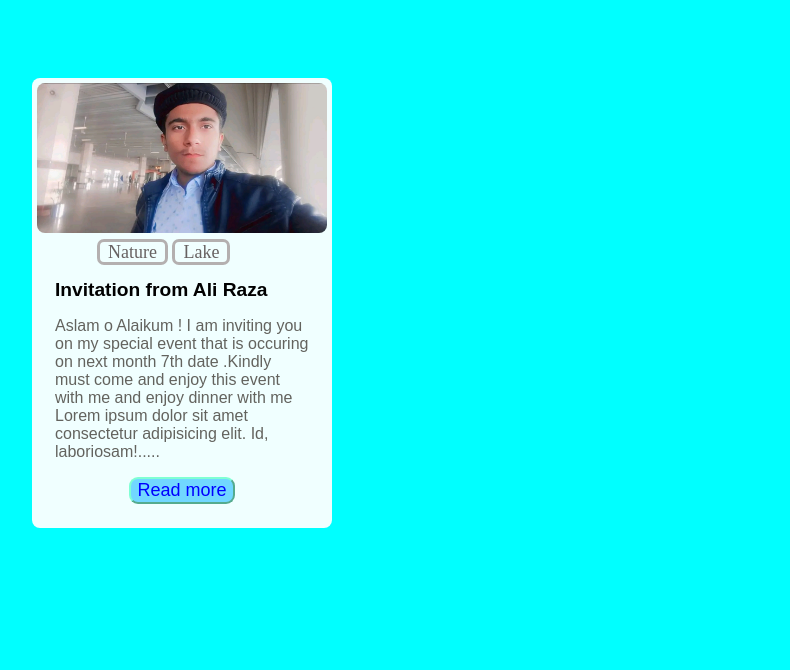
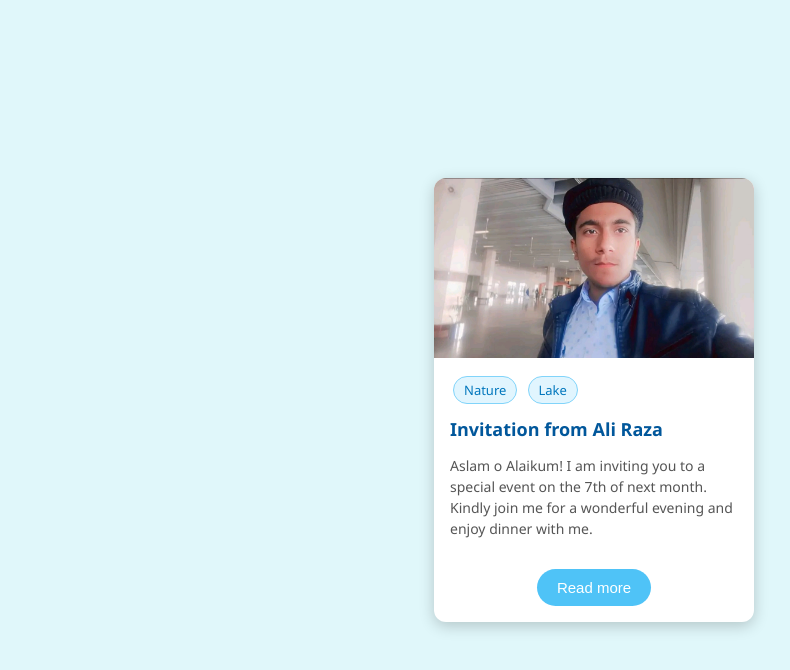
Before and after one commit to aliraza0321/My-Portfolio, a plain HTML site: page card.html in a window 1280 px wide. Shown: the whole page, without its empty margins (46-836 px from the left). Drawn offline with Linux system fonts and the light colour scheme.

Commit message:
card.html

```diff
--- a/card.html
+++ b/card.html
@@ -1,84 +1,111 @@
   <!DOCTYPE html>
 <html lang="en">
-
 <head>
-    <meta charset="UTF-8">
-    <meta name="viewport" content="width=device-width, initial-scale=1.0">
-    <title>Card</title>
+  <meta charset="UTF-8" />
+  <meta name="viewport" content="width=device-width, initial-scale=1.0"/>
+  <title>Invitation Card</title>
   <style>
     body {
-            background-color: aqua;
-            padding: 70px;
+      background-color: #e0f7fa;
+      font-family: 'Segoe UI', Tahoma, Geneva, Verdana, sans-serif;
+      display: flex;
+      justify-content: center;
+      align-items: center;
+      min-height: 100vh;
+      margin: 0;
     }
 
     .card {
-            background-color: azure;
-            width: 300px;
-            height: 450px;
-            border-radius: 8px;
+      background-color: #ffffff;
+      width: 320px;
+      border-radius: 12px;
+      box-shadow: 0 4px 15px rgba(0, 0, 0, 0.2);
+      overflow: hidden;
+      transition: transform 0.3s;
     }
-        img{
-            padding: 5px;
-            border-radius: 13px;
+
+    .card:hover {
+      transform: scale(1.02);
     }
-        span{
-            border: 3px solid rgb(180, 176, 176);
-            padding: 0px 8px;
-border-radius: 7px;
+
+    .card img {
+      width: 100%;
+      height: 180px;
+      object-fit: cover;
     }
-        .buttoms{
-            padding: 0px 65px;
-            color: rgb(103, 98, 98);
-            font-size: large;
-            font-weight: 500;
 
+    .tags {
+      padding: 10px 16px;
     }
-        .content{
-            padding: 0px 23px;
+
+    .tags span {
+      display: inline-block;
+      background-color: #e1f5fe;
+      color: #0277bd;
+      border: 1px solid #81d4fa;
+      padding: 4px 10px;
+      margin: 3px;
+      border-radius: 15px;
+      font-size: 13px;
     }
-        .content p{
-            color: rgb(99, 99, 94);
-           font-family: Arial, Helvetica, sans-serif;
 
+    .content {
+      padding: 0 16px;
     }
-        .content h2{
-            font-family: Arial, Helvetica, sans-serif;
-            font-size: larger;
 
+    .content h2 {
+      font-size: 18px;
+      margin-top: 0;
+      color: #01579b;
     }
-        .submit{
 
+    .content p {
+      color: #555;
+      font-size: 14px;
+      line-height: 1.5;
+    }
+
+    .submit {
       text-align: center;
+      padding: 16px;
+    }
 
+    .submit button {
+      padding: 10px 20px;
+      background-color: #4fc3f7;
+      border: none;
+      color: white;
+      font-size: 15px;
+      border-radius: 25px;
+      cursor: pointer;
+      transition: background-color 0.3s;
     }
-        .submit button{
-            border-radius: 9px;
-            font-size: large;
-            color: blue;
-            background-color:rgb(113, 215, 255);
-            border-color: aquamarine;
+
+    .submit button:hover {
+      background-color: #0288d1;
     }
   </style>
 </head>
-
 <body>
   <div class="card">
-      <div class="imag">
-        <img src="1.jpg" alt="" height="150" width="290">
-      </div>
-       <div class="buttoms">
+    <img src="1.jpg" alt="Nature Image" />
 
+    <div class="tags">
       <span>Nature</span>
       <span>Lake</span>
     </div>
+
     <div class="content">
       <h2>Invitation from Ali Raza</h2>
-    <p>Aslam o Alaikum ! I am inviting you on my special event that is occuring on next month 7th date .Kindly must come and enjoy this event with me and enjoy dinner with me Lorem ipsum dolor sit amet consectetur adipisicing elit. Id, laboriosam!.....</p>
+      <p>
+        Aslam o Alaikum! I am inviting you to a special event on the 7th of next month.
+        Kindly join me for a wonderful evening and enjoy dinner with me.
+      </p>
     </div>
+
     <div class="submit">
-<button type="submit">Read more</button>
+      <button type="button">Read more</button>
     </div>
   </div>
 </body>
-
 </html>
```
Lines whose indentation alone changed are shown as unchanged.
